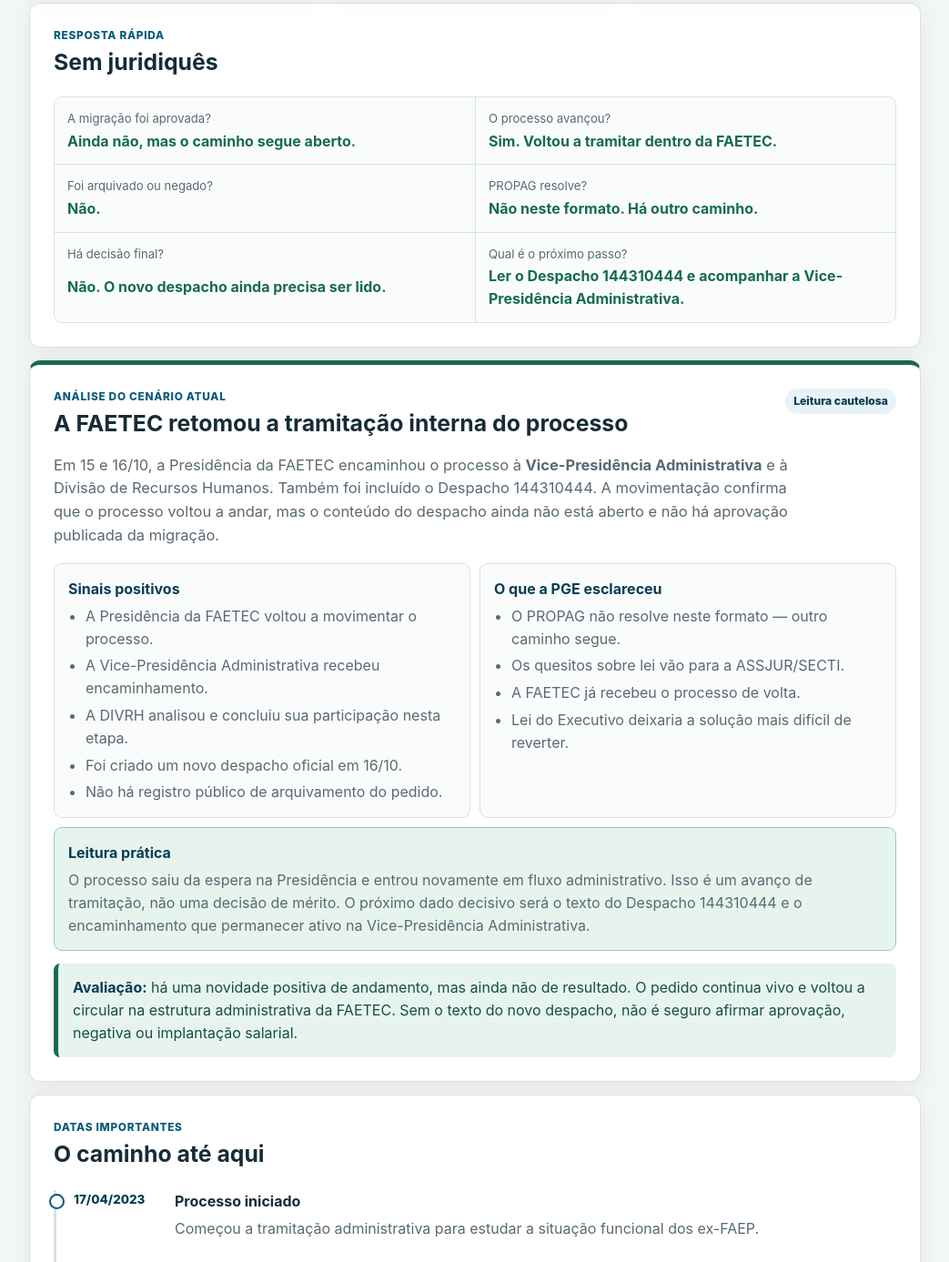
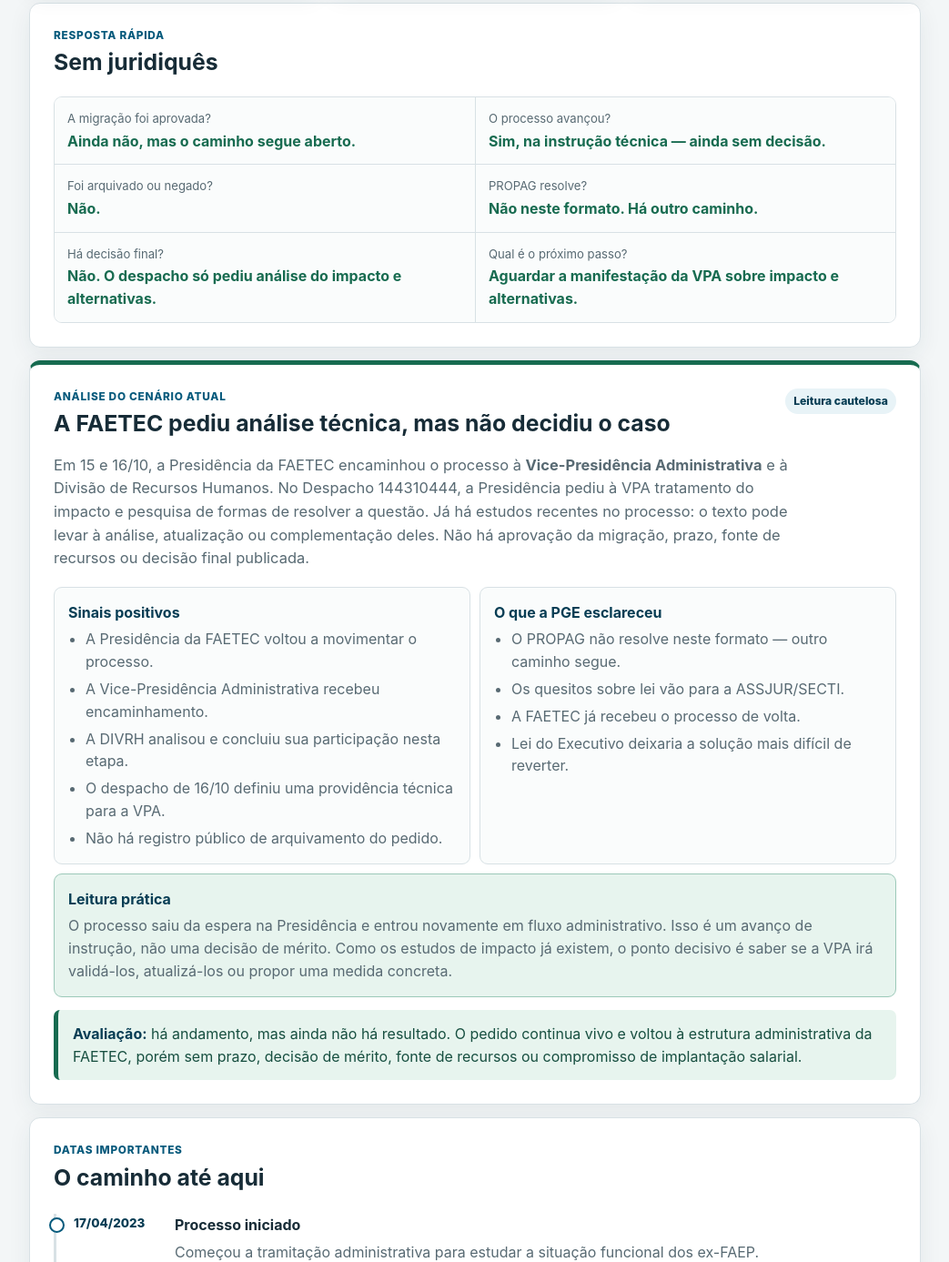
Before and after one commit to acecarmorj/processo, a website: page index.html in a window 1280 px wide. Shown: the part 1075-2462 px from the top of the page at 91% size, without its empty margins (118-1161 px from the left). Drawn offline with Linux system fonts and the light colour scheme; no server answers.

Commit message:
Torna a leitura do painel mais realista

```diff
--- a/app.js
+++ b/app.js
@@ -300,7 +300,7 @@ function renderCurrentStatus(data) {
   ui.lastCheckedAt.textContent = formatCheckedAt(data.lastCheckedAt || data.generatedAt);
 
   ui.whatHappened.textContent = hasPostPgeUpdate
-    ? "Em 15 e 16/10/2026, a Presidência da FAETEC encaminhou o processo à Vice-Presidência Administrativa e à DIVRH e criou o Despacho 144310444."
+    ? "Em 15 e 16/10/2026, a Presidência da FAETEC encaminhou o processo à Vice-Presidência Administrativa e à DIVRH. O Despacho 144310444 pediu tratamento do impacto e pesquisa de formas de resolução."
     : pgeOpen
     ? "A PGE devolveu o processo após esclarecer que o PROPAG não serve neste formato. Em 26/08/2026 a Presidência da FAETEC registrou o recebimento."
     : atPropag
@@ -324,7 +324,7 @@ function renderCurrentStatus(data) {
       ? "Manifestação da PGE e continuidade da tramitação."
       : data.analysis?.nextMovement || "Uma manifestação oficial do setor responsável.";
   ui.nextStepShort.textContent = hasPostPgeUpdate
-    ? "Ler o Despacho 144310444 e acompanhar a Vice-Presidência Administrativa."
+    ? "Aguardar a manifestação da VPA sobre impacto e alternativas."
     : pgeOpen
     ? "Despacho da FAETEC e parecer da ASSJUR/SECTI."
     : atPropag
--- a/index.html
+++ b/index.html
@@ -91,11 +91,11 @@
         </div>
         <div class="quick-grid">
           <div><span>A migração foi aprovada?</span><strong>Ainda não, mas o caminho segue aberto.</strong></div>
-          <div><span>O processo avançou?</span><strong>Sim. Voltou a tramitar dentro da FAETEC.</strong></div>
+          <div><span>O processo avançou?</span><strong>Sim, na instrução técnica — ainda sem decisão.</strong></div>
           <div><span>Foi arquivado ou negado?</span><strong>Não.</strong></div>
           <div><span>PROPAG resolve?</span><strong>Não neste formato. Há outro caminho.</strong></div>
-          <div><span>Há decisão final?</span><strong>Não. O novo despacho ainda precisa ser lido.</strong></div>
-          <div><span>Qual é o próximo passo?</span><strong id="nextStepShort">Publicação do despacho e manifestação administrativa da FAETEC.</strong></div>
+          <div><span>Há decisão final?</span><strong>Não. O despacho só pediu análise do impacto e alternativas.</strong></div>
+          <div><span>Qual é o próximo passo?</span><strong id="nextStepShort">Manifestação da VPA sobre impacto e alternativas.</strong></div>
         </div>
       </section>
 
@@ -103,16 +103,17 @@
         <div class="section-heading">
           <div>
             <p class="eyebrow">Análise do cenário atual</p>
-            <h2 id="outlookTitle">A FAETEC retomou a tramitação interna do processo</h2>
+            <h2 id="outlookTitle">A FAETEC pediu análise técnica, mas não decidiu o caso</h2>
           </div>
           <span class="source-label">Leitura cautelosa</span>
         </div>
         <p class="outlook-intro">
           Em 15 e 16/10, a Presidência da FAETEC encaminhou o processo à
           <strong>Vice-Presidência Administrativa</strong> e à Divisão de Recursos Humanos.
-          Também foi incluído o Despacho 144310444. A movimentação confirma que o
-          processo voltou a andar, mas o conteúdo do despacho ainda não está aberto
-          e não há aprovação publicada da migração.
+          No Despacho 144310444, a Presidência pediu à VPA tratamento do impacto e
+          pesquisa de formas de resolver a questão. Já há estudos recentes no processo:
+          o texto pode levar à análise, atualização ou complementação deles. Não há
+          aprovação da migração, prazo, fonte de recursos ou decisão final publicada.
         </p>
         <div class="outlook-grid">
           <article>
@@ -121,7 +122,7 @@
               <li>A Presidência da FAETEC voltou a movimentar o processo.</li>
               <li>A Vice-Presidência Administrativa recebeu encaminhamento.</li>
               <li>A DIVRH analisou e concluiu sua participação nesta etapa.</li>
-              <li>Foi criado um novo despacho oficial em 16/10.</li>
+              <li>O despacho de 16/10 definiu uma providência técnica para a VPA.</li>
               <li>Não há registro público de arquivamento do pedido.</li>
             </ul>
           </article>
@@ -138,17 +139,16 @@
             <h3>Leitura prática</h3>
             <p>
               O processo saiu da espera na Presidência e entrou novamente em fluxo
-              administrativo. Isso é um avanço de tramitação, não uma decisão de mérito.
-              O próximo dado decisivo será o texto do Despacho 144310444 e o encaminhamento
-              que permanecer ativo na Vice-Presidência Administrativa.
+              administrativo. Isso é um avanço de instrução, não uma decisão de mérito.
+              Como os estudos de impacto já existem, o ponto decisivo é saber se a VPA
+              irá validá-los, atualizá-los ou propor uma medida concreta.
             </p>
           </article>
         </div>
         <p class="outlook-conclusion">
-          <strong>Avaliação:</strong> há uma novidade positiva de andamento, mas ainda
-          não de resultado. O pedido continua vivo e voltou a circular na estrutura
-          administrativa da FAETEC. Sem o texto do novo despacho, não é seguro afirmar
-          aprovação, negativa ou implantação salarial.
+          <strong>Avaliação:</strong> há andamento, mas ainda não há resultado. O pedido
+          continua vivo e voltou à estrutura administrativa da FAETEC, porém sem prazo,
+          decisão de mérito, fonte de recursos ou compromisso de implantação salarial.
         </p>
       </section>
 
--- a/scripts/update-process-v2.mjs
+++ b/scripts/update-process-v2.mjs
@@ -510,7 +510,7 @@ function buildAutomaticAnalysis(movements, documents) {
 
   if (pgeDispatchNegative && newFaetecDispatch) {
     result = "A FAETEC encaminhou à VPA a análise do impacto e a busca de alternativas; ainda não há decisão final.";
-    resultLevel = "positive";
+    resultLevel = "neutral";
     summary = `Em 15 e 16/10/2026, a Presidência da FAETEC encaminhou o processo para a Vice-Presidência Administrativa${sentToDivrh ? " e para a Divisão de Recursos Humanos" : ""}. O Despacho ${newFaetecDispatch.number} pede análise do impacto e pesquisa de formas de resolver a questão. Como já há estudos recentes no processo, a VPA pode analisá-los, atualizá-los ou complementá-los.${divrhConcluded ? " A DIVRH concluiu sua participação nesta etapa às 17:13." : ""}`;
     practicalReading =
       "A retomada interna é um avanço de instrução: a VPA deve tratar do impacto já estudado e pesquisar alternativas. Isso não prova aprovação da migração nem implantação salarial.";
```
Also changed, not shown: data/processo.json.
